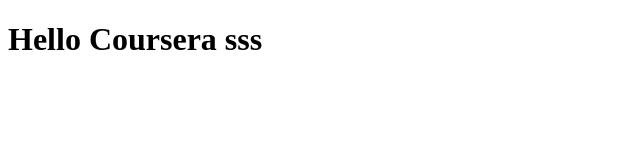
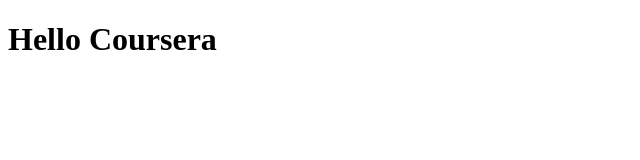
Before and after one commit to lb0ss/coursera-test, a plain HTML site: page index.html in a window 1280 px wide. Shown: the full height of the page, 0-640 px from the left. Drawn offline with Linux system fonts and the light colour scheme.

Commit message:
new version of web file

```diff
--- a/index.html
+++ b/index.html
@@ -7,6 +7,6 @@
     <title>Hello Coursera</title>
 </head>
 <body>
-    <h1>Hello Coursera sss</h1>
+    <h1>Hello Coursera</h1>
 </body>
 </html>
```
